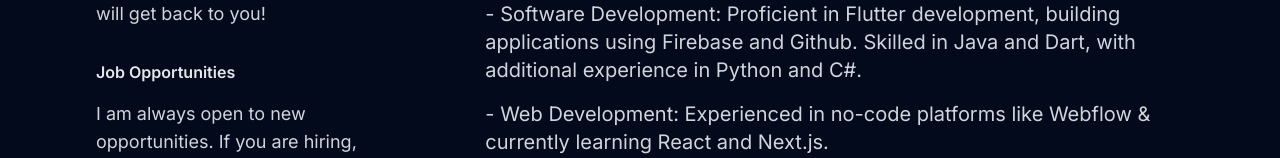
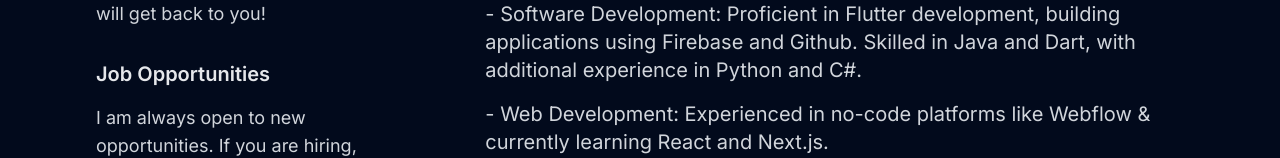
Before and after one commit to dhruva-dk/portfolio, a Next.js app: page /about in a window 1280 px wide. Shown: the part 570-728 px from the top of the page. Built offline with nearby package versions, Linux system fonts and the light colour scheme.

Commit message:
Update page.tsx
Fixed "Job Opportunities" Text typo

```diff
--- a/app/about/page.tsx
+++ b/app/about/page.tsx
@@ -30,7 +30,7 @@
               </p>
             </div>
             <div className="mt-8">
-              <h1 className="texsxt-xl font-semibold text-gray-700 dark:text-gray-200">
+              <h1 className="text-xl font-semibold text-gray-700 dark:text-gray-200">
                 Job Opportunities
               </h1>
               <p className="text-lg text-gray-500 mt-4 dark:text-gray-300">
```
